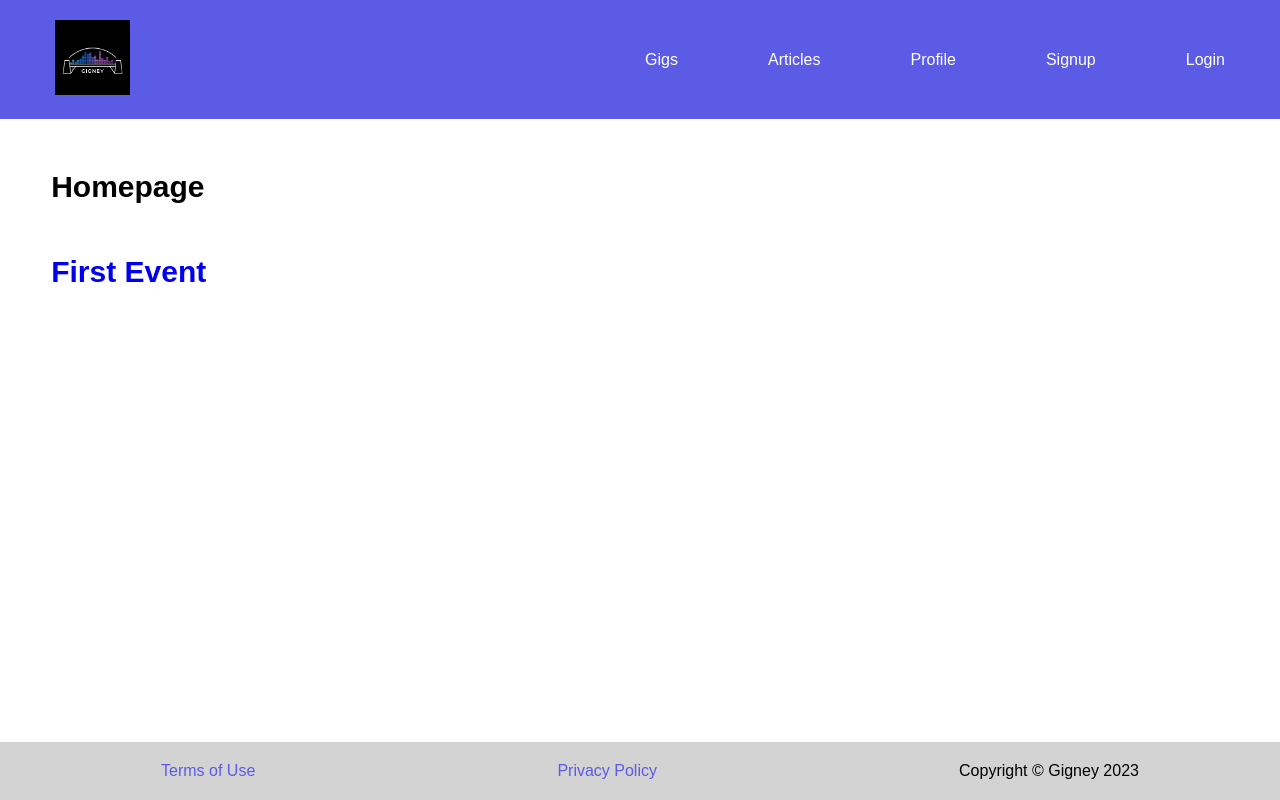
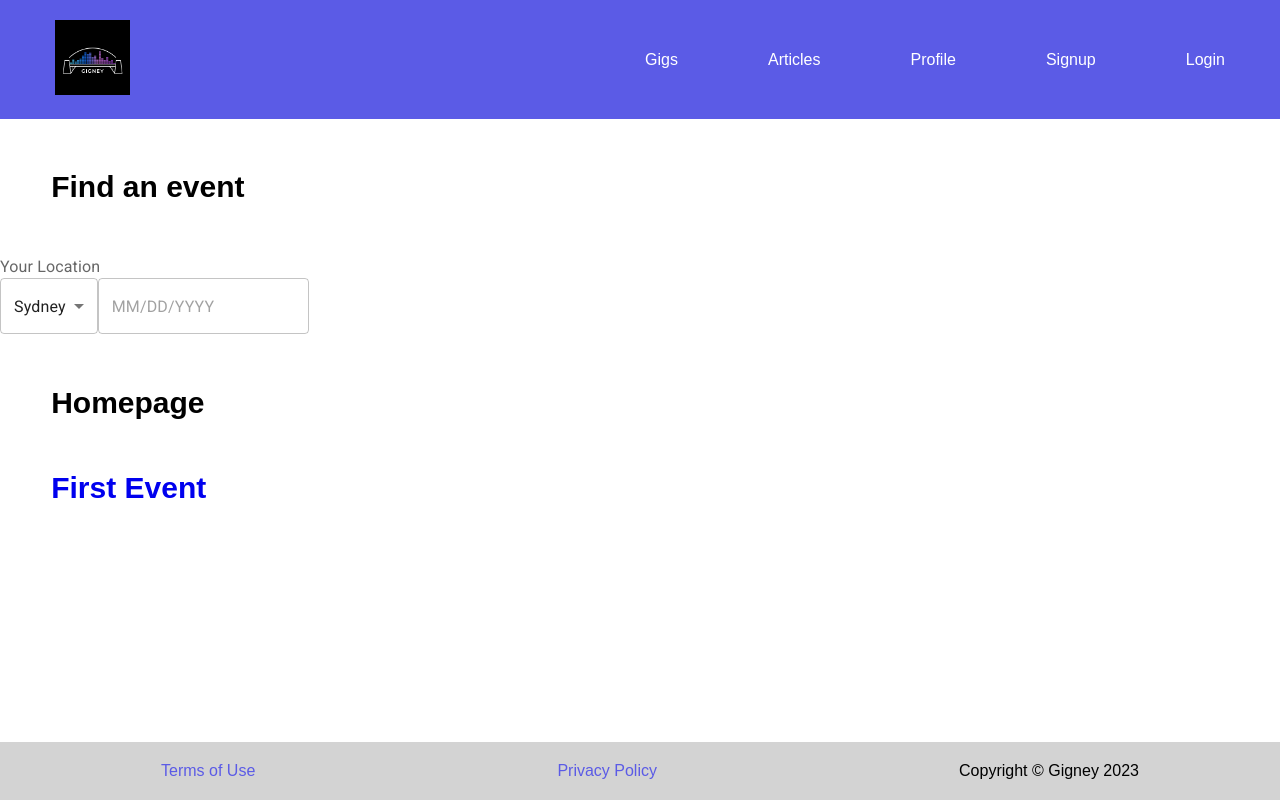
Before and after one commit to GRDE3024-DIG33-DigEx-Major-Project-2/frontendA3, a React (Create React App) app: page / in a window 1280 px wide. Built offline with nearby package versions, Linux system fonts and the light colour scheme.

Commit message:
Search Header progress

```diff
--- a/package.json
+++ b/package.json
@@ -3,17 +3,19 @@
   "version": "0.1.0",
   "private": true,
   "dependencies": {
-    "@babel/plugin-proposal-private-property-in-object":"7.21.11",
+    "@babel/plugin-proposal-private-property-in-object": "7.21.11",
     "@emotion/react": "^11.11.1",
     "@emotion/styled": "^11.11.0",
     "@fontsource/roboto": "^5.0.3",
     "@mui/icons-material": "^5.11.16",
     "@mui/material": "^5.13.5",
+    "@mui/x-date-pickers": "^6.9.1",
     "@react-spring/web": "^9.7.2",
     "@testing-library/jest-dom": "^5.16.5",
     "@testing-library/react": "^13.4.0",
     "@testing-library/user-event": "^13.5.0",
     "axios": "^1.4.0",
+    "dayjs": "^1.11.9",
     "react": "^18.2.0",
     "react-dom": "^18.2.0",
     "react-router-dom": "^6.13.0",
--- a/src/components/EventPage.js
+++ b/src/components/EventPage.js
@@ -30,7 +30,7 @@ function Event() {
                         <h2>Organised By</h2>
                         <div class="event-columns-details">
                             <div class="event-column-detail">
-                                <img class="event-logo" src="https://www.frontiertouring.com/files/web_images/logo-frontier_footer.png"></img>
+                                <img class="event-logo" src="https://www.frontiertouring.com/files/web_images/logo-frontier_footer.png" alt="artist"></img>
                             </div>
                             <div class="event-column-detail">
                                 <p>Frontier Touring</p>
@@ -50,7 +50,7 @@ function Event() {
                 <p>&nbsp;</p>
                 <div class="event-columns">
                     <div class="event-column-title">
-                        <h1 class="event-title"></h1>
+                        <h1 class="event-title">Event Title</h1>
                     </div>
                     <div class="event-column-button">
                         <button class="event-buy-button">Buy Tickets</button>
--- /dev/null
+++ b/src/components/FindEventHeader.js
@@ -0,0 +1,39 @@
+import { useState } from "react";
+import { DatePicker } from "@mui/x-date-pickers";
+import { InputLabel, MenuItem, Select } from "@mui/material";
+
+const FindEventHeader = () => {
+
+    const [location, setLocation] = useState("Sydney");
+    const [date, setDate] = useState(null);
+
+    const searchHandler = () => {
+        console.log("Search event fired");
+        console.log(location, date);
+    }
+
+    return <div className="find-event-header">
+        <h1>Find an event</h1>
+        <form onSubmit={searchHandler}>
+            <div className="find-event-search">
+                <InputLabel id="search-locations">Your Location</InputLabel>
+                <Select labelId="search-locations" value={location} label="Your Location" onChange={(event) => setLocation(event.target.value)}>
+                    <MenuItem value="">
+                        <em>None</em>
+                    </MenuItem>
+                    <MenuItem value="Sydney">Sydney</MenuItem>
+                    <MenuItem value="Balmain">Balmain</MenuItem>
+                    <MenuItem value="Surry Hills">Surry Hills</MenuItem>
+                    <MenuItem value="Parramatta">Parramatta</MenuItem>
+                    <MenuItem value="Marrickville">Marrickville</MenuItem>
+                    <MenuItem value="Lane Cove">Lane Cove</MenuItem>
+                </Select>
+                <DatePicker onChange={(event) => setDate(event.target.value)} />
+            </div>
+            <div className="find-event-tags"></div>
+        </form>
+    </div>
+    ;
+}
+
+export default FindEventHeader;
--- a/src/components/Home.js
+++ b/src/components/Home.js
@@ -1,10 +1,12 @@
 import { Link } from "react-router-dom";
+import FindEventHeader from "./FindEventHeader";
 const Home = () => {
     return (
-      <div className="home-container">
+      <>
+        <FindEventHeader />
         <h1>Homepage</h1>
        <div><Link id="" to="/event"><h1>First Event</h1></Link></div>
-      </div>
+      </>
     );
   };
 
--- a/src/index.js
+++ b/src/index.js
@@ -1,5 +1,7 @@
 import React from 'react';
 import ReactDOM from 'react-dom/client';
+import { LocalizationProvider } from '@mui/x-date-pickers';
+import { AdapterDayjs } from '@mui/x-date-pickers/AdapterDayjs'
 import './static/style.css';
 import { BrowserRouter} from "react-router-dom";
 import App from './components/App';
@@ -11,8 +13,10 @@ import '@fontsource/roboto/700.css';
 const root = ReactDOM.createRoot(document.getElementById('root'));
 root.render(
   <React.StrictMode>
-    <BrowserRouter>
-      <App />
-    </BrowserRouter>
+    <LocalizationProvider dateAdapter={AdapterDayjs}>
+      <BrowserRouter>
+        <App />
+      </BrowserRouter>
+    </LocalizationProvider>
   </React.StrictMode>
 );
```
Also changed, not shown: 1 other file (tests, documents, lock files or other folders).
